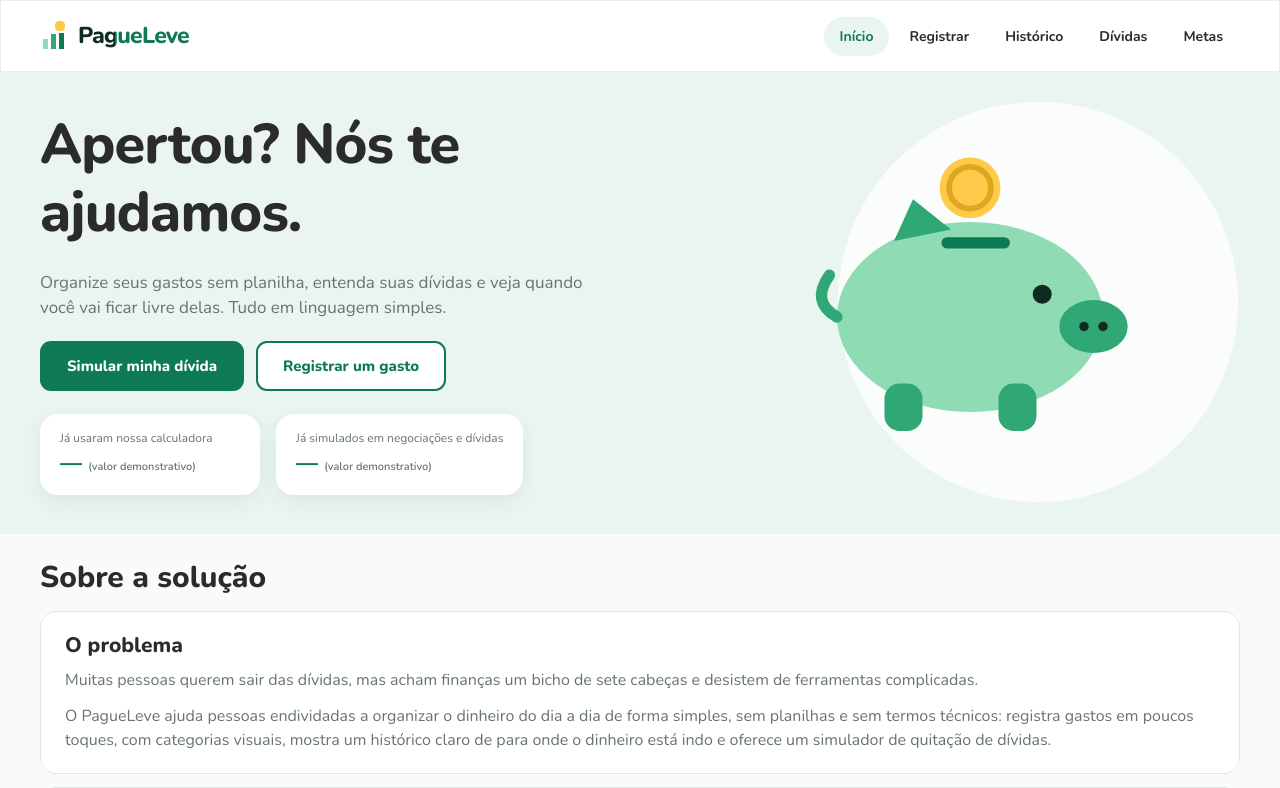
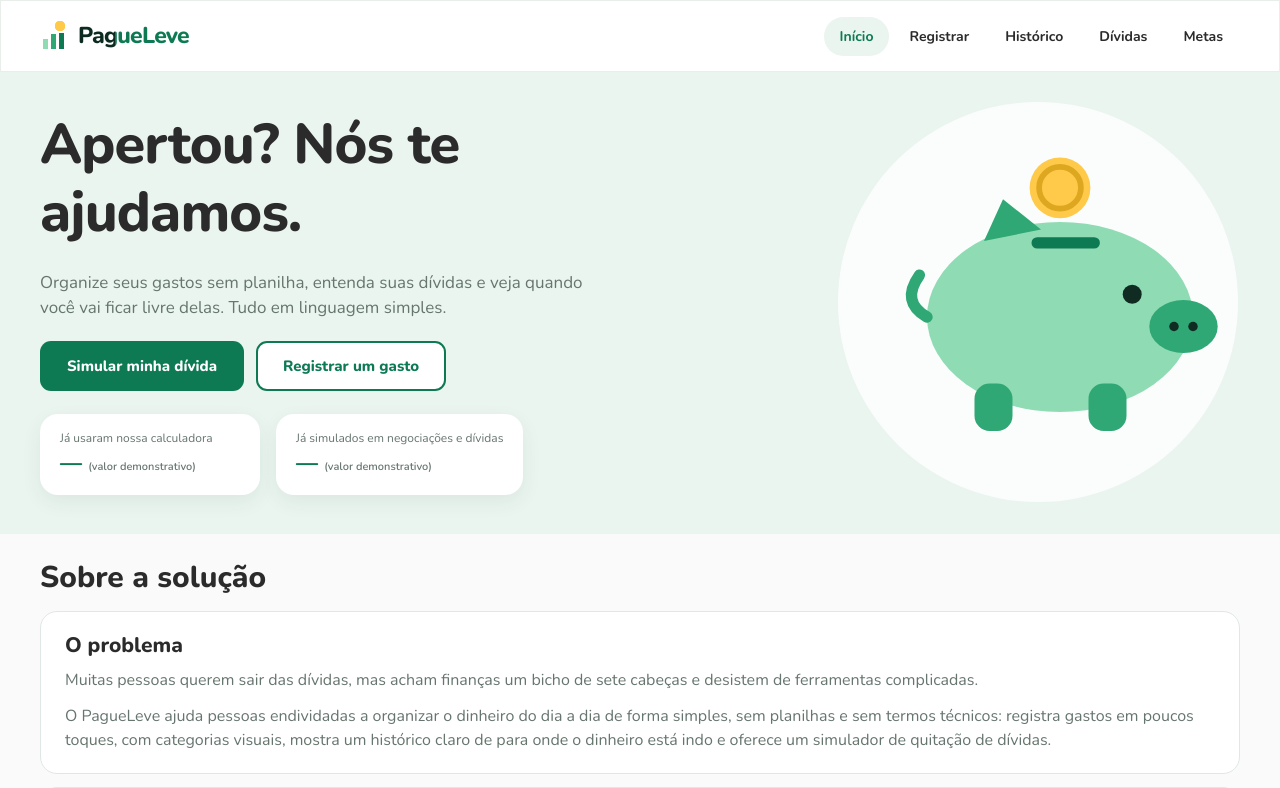
Before and after one commit to SilasSilva123/PagueLeve-Seed-a-Bit-Desafio-2, a plain HTML site: page index.html in a window 1280 px wide. Shown: the top 788 px of the page. Drawn offline with nearby package versions, Linux system fonts and the light colour scheme.

Commit message:
feat: Ajuste no posicionamento da imagem do porquinho.

```diff
--- a/css/style.css
+++ b/css/style.css
@@ -1436,7 +1436,7 @@ input:invalid:not(:placeholder-shown):not([type='radio']):not([type='range']) {
     position: absolute;
     z-index: 2;
     top: 74px;
-    right: max(5%, calc((100vw - 1200px) / 2 + 80px));
+    right: 30px;
     display: block;
     width: min(32vw, 380px);
     height: auto;
```
